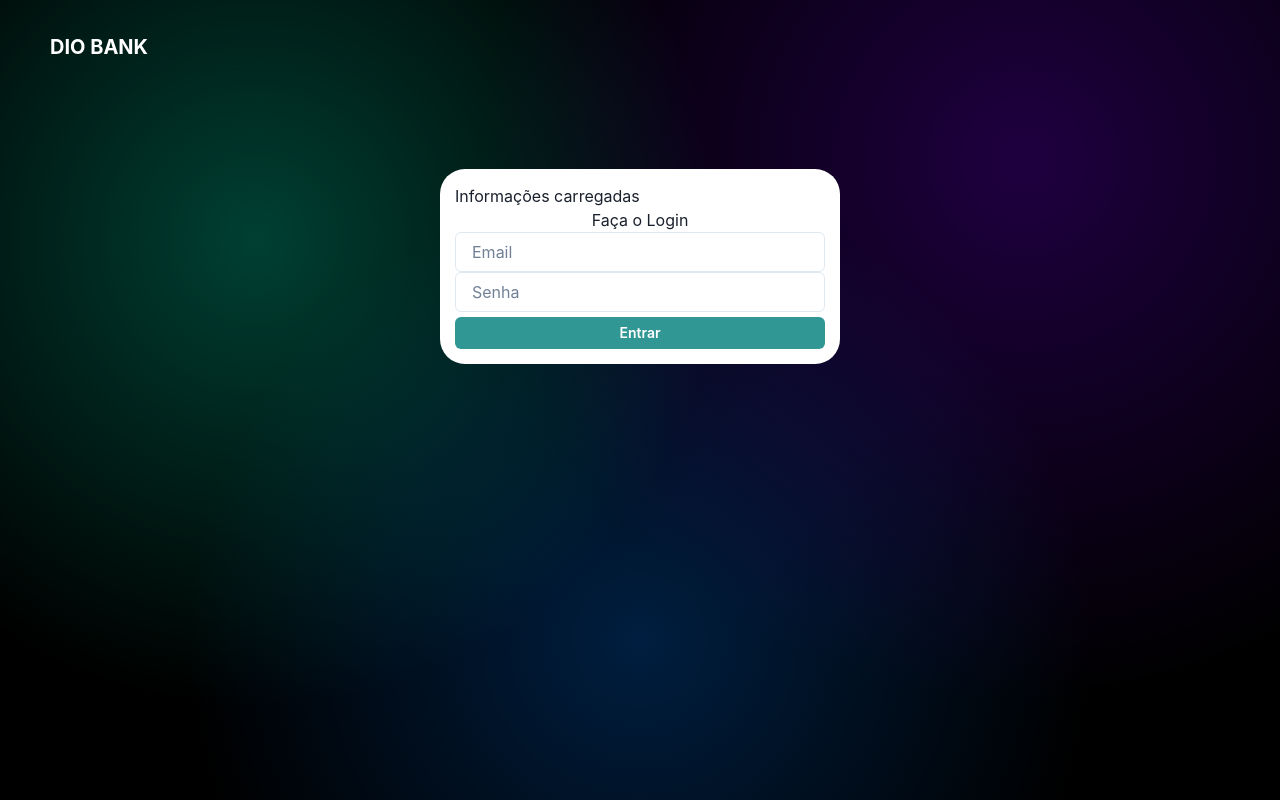
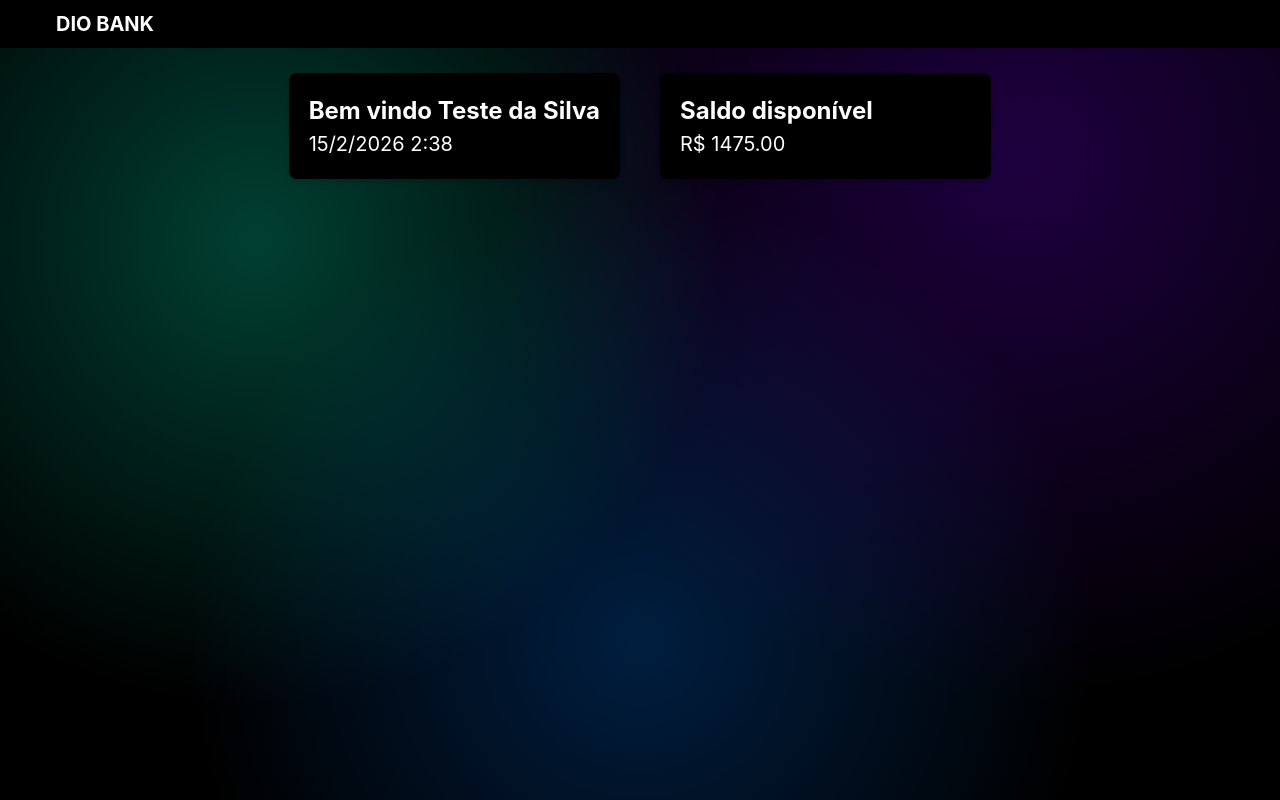
Before and after one commit to laviniacarol/Dio-Banking02, a React (Create React App) app: page /conta/1 in a window 1280 px wide. Built offline with nearby package versions, Linux system fonts and the light colour scheme.

Commit message:
adding routes

```diff
--- a/package.json
+++ b/package.json
@@ -17,6 +17,7 @@
     "framer-motion": "^12.34.0",
     "react": "^19.2.4",
     "react-dom": "^19.2.4",
+    "react-router-dom": "^7.13.0",
     "react-scripts": "^5.0.1",
     "styled-components": "^6.3.9",
     "typescript": "^4.9.5",
--- a/public/index.html
+++ b/public/index.html
@@ -24,7 +24,7 @@
       work correctly both with client-side routing and a non-root public URL.
       Learn how to configure a non-root public URL by running `npm run build`.
     -->
-    <title>React App</title>
+    <title>DIO BANK</title>
   </head>
   <body>
     <noscript>You need to enable JavaScript to run this app.</noscript>
--- a/src/App.tsx
+++ b/src/App.tsx
@@ -1,29 +1,25 @@
-
-
 import { ChakraProvider, Box } from "@chakra-ui/react";
 import { Header } from "./components/Header/Header";
 import { Card } from "./components/Card/Card";
+import { BrowserRouter, Route, Routes } from "react-router-dom";
+import Home from "./pages/Home";
+import Conta from "./pages/Conta";
+import { Layout } from "./components/Layout";
+import ContaInfo from "./pages/ContaInfo";
 
 function App() {
-
-
-
   return (
-    <ChakraProvider>
-      <Box
-        minHeight="100vh"
-        bg="
-    radial-gradient(circle at 20% 30%, rgba(0, 255, 200, 0.25), transparent 40%),
-    radial-gradient(circle at 80% 20%, rgba(120, 0, 255, 0.25), transparent 45%),
-    radial-gradient(circle at 50% 80%, rgba(0, 120, 255, 0.25), transparent 50%),
-    #000000
-  "
-        padding="25px"
-      >
-        <Header></Header>
-        <Card />
-      </Box>
-    </ChakraProvider>
+    <BrowserRouter>
+      <ChakraProvider>
+        <Layout>
+          <Routes>
+            <Route path="/" element={<Home/>} />
+            <Route path="/conta/:id" element={<Conta />} />
+            <Route path="/infoconta" element={<ContaInfo />} />
+          </Routes>
+        </Layout>
+      </ChakraProvider>
+    </BrowserRouter>
   );
 }
 
--- a/src/api.ts
+++ b/src/api.ts
@@ -2,7 +2,9 @@
 const conta = {
     email: 'tester@dio.bank',
     password: '123',
-    name: 'Teste da Silva'
+    name: 'Teste da Silva',
+    balance: 1475.00,
+    id: '1'
 }
 
 export const api = new Promise((resolve, reject) => {
--- a/src/components/Card/Card.tsx
+++ b/src/components/Card/Card.tsx
@@ -1,31 +1,15 @@
 import { Box, Center, Input } from "@chakra-ui/react";
-import { useState, useEffect } from "react";
+import { useState } from "react";
 import { Login } from "../../services/login";
 import { Button } from "../Button/Button";
 
 import { api } from "../../api";
 
-interface UserData {
-  email: string;
-  password: string;
-  name: string;
-}
+
 
 export const Card = () => {
   const [email, setEmail] = useState<string>("");
-  const [userData, setUserData] = useState<null | UserData>();
 
-  useEffect(() => {
-    const getData = async () => {
-      const data: any | UserData = await api;
-      setUserData(data);
-    };
-    getData();
-  }, []);
-
-
-
-  console.log(userData);
 
   const handleLogin = async () => {
     const message = await Login(email);
@@ -41,7 +25,8 @@ export const Card = () => {
       margin="0 auto"
       marginTop="100px"
     >
-      { userData === null || userData === undefined ? <h1>Loading</h1> : <h1>Informações carregadas</h1> }
+
+
       <Center>
         <h1>Faça o Login</h1>
       </Center>
--- /dev/null
+++ b/src/components/CardInfo/CardInfo.tsx
@@ -0,0 +1,29 @@
+import { Box, Text } from "@chakra-ui/react";
+
+interface ICardInfo {
+  mainContent: string;
+  content: string;
+}
+
+const CardInfo = ({ mainContent, content }: ICardInfo) => {
+  return (
+    <Box
+      color="white"
+      borderColor="gray.200"
+      backgroundColor="black"
+      padding="20px"
+      borderRadius="8px"
+      boxShadow="md"
+    >
+      <Text fontWeight="bold" fontSize="2xl">
+        {mainContent}
+      </Text>
+
+      <Text fontSize="xl">
+        {content}
+        </Text>
+    </Box>
+  );
+};
+
+export default CardInfo;
--- a/src/components/Header/Header.tsx
+++ b/src/components/Header/Header.tsx
@@ -2,9 +2,9 @@ import { Box, Flex, Heading } from "@chakra-ui/react";
 
 export const Header = () => {
   return (
-    <Box boxShadow="sm">
-      <Flex maxW="1200px" mx="auto" align="center">
-        <Heading size="md" color="white" padding="10px">
+    <Box boxShadow="sm" bg="black">
+      <Flex maxW="1200px" mx="auto" align="center" px="16px" py="12px">
+        <Heading size="md" color="white">
           DIO BANK
         </Heading>
       </Flex>
--- a/src/components/Layout.tsx
+++ b/src/components/Layout.tsx
@@ -1,12 +1,20 @@
+import { Box } from "@chakra-ui/react";
 import { Header } from "./Header/Header";
 
 
 export const Layout = ({ children }: any) => {
     return (
-        <>
-         <Header/>
-         {children}
-
-        </>
+        <Box
+            minHeight="100vh"
+            bg="
+    radial-gradient(circle at 20% 30%, rgba(0, 255, 200, 0.25), transparent 40%),
+    radial-gradient(circle at 80% 20%, rgba(120, 0, 255, 0.25), transparent 45%),
+    radial-gradient(circle at 50% 80%, rgba(0, 120, 255, 0.25), transparent 50%),
+    #000000
+  "
+        >
+            <Header />
+            <Box padding="25px">{children}</Box>
+        </Box>
     )
 }
--- /dev/null
+++ b/src/pages/Conta.tsx
@@ -0,0 +1,61 @@
+import { SimpleGrid, Spinner, Center } from "@chakra-ui/react";
+import CardInfo from "../components/CardInfo/CardInfo";
+import { useEffect, useState } from "react";
+import { api } from "../api";
+import { useParams, useNavigate } from "react-router-dom";
+
+
+interface UserData {
+  email: string;
+  password: string;
+  name: string;
+  balance: number;
+  id: string;
+}
+
+
+const Conta = () => {
+  const [userData, setUserData] = useState<null | UserData>(null);
+
+
+  useEffect(() => {
+    const getData = async () => {
+      const data: any | UserData = await api;
+      setUserData(data);
+    };
+    getData();
+  }, []);
+
+
+   const actualData = new Date();
+
+   const { id } = useParams();
+   const navigate = useNavigate();
+
+   if(userData && id !== userData.id) {
+     navigate("/");
+   }
+  return (
+    <Center>
+    <SimpleGrid columns={2} spacing={10}>
+        {
+            userData === undefined || userData === null ?
+            (
+                <Center>
+                    <Spinner color="white" size="xl" />
+                </Center>
+            ) :
+            (
+                <>
+              <CardInfo mainContent={`Bem vindo ${userData?.name}`} content={`${actualData.getDate()}/${actualData.getMonth() + 1}/${actualData.getFullYear()} ${actualData.getHours()}:${actualData.getMinutes()}`} />
+
+                <CardInfo mainContent="Saldo disponível" content={`R$ ${userData?.balance.toFixed(2)}`} />
+             </>
+            )
+        }
+    </SimpleGrid>
+    </Center>
+  );
+}
+
+export default Conta;
--- /dev/null
+++ b/src/pages/ContaInfo.tsx
@@ -0,0 +1,18 @@
+import { Text, Link } from "@chakra-ui/react";
+
+
+const ContaInfo = () => {
+  return (
+  <>
+  <Text fontSize="2xl" color="white" fontWeight="bold" mb={4}>
+    Informações da Conta
+  </Text>
+  <Link href='/conta/1'>
+  <Text fontSize="xl"  color="blue.500">
+        Voltar para a Conta
+  </Text>
+  </Link>
+  </>
+)};
+
+export default ContaInfo;
--- /dev/null
+++ b/src/pages/Home.tsx
@@ -0,0 +1,8 @@
+import { Card } from "../components/Card/Card";
+
+
+const Home = () => {
+  return <Card />;
+};
+
+export default Home;
```
Also changed, not shown: 1 other file (tests, documents, lock files or other folders).
